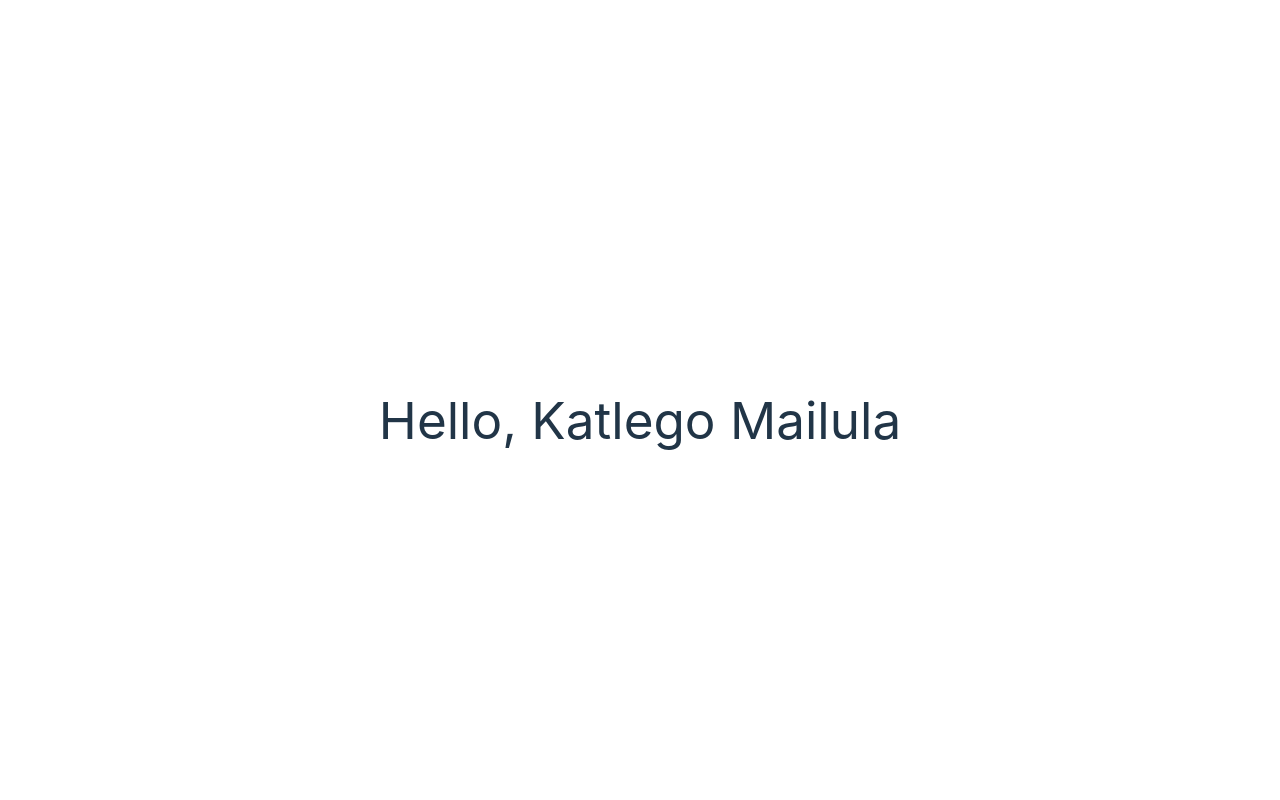
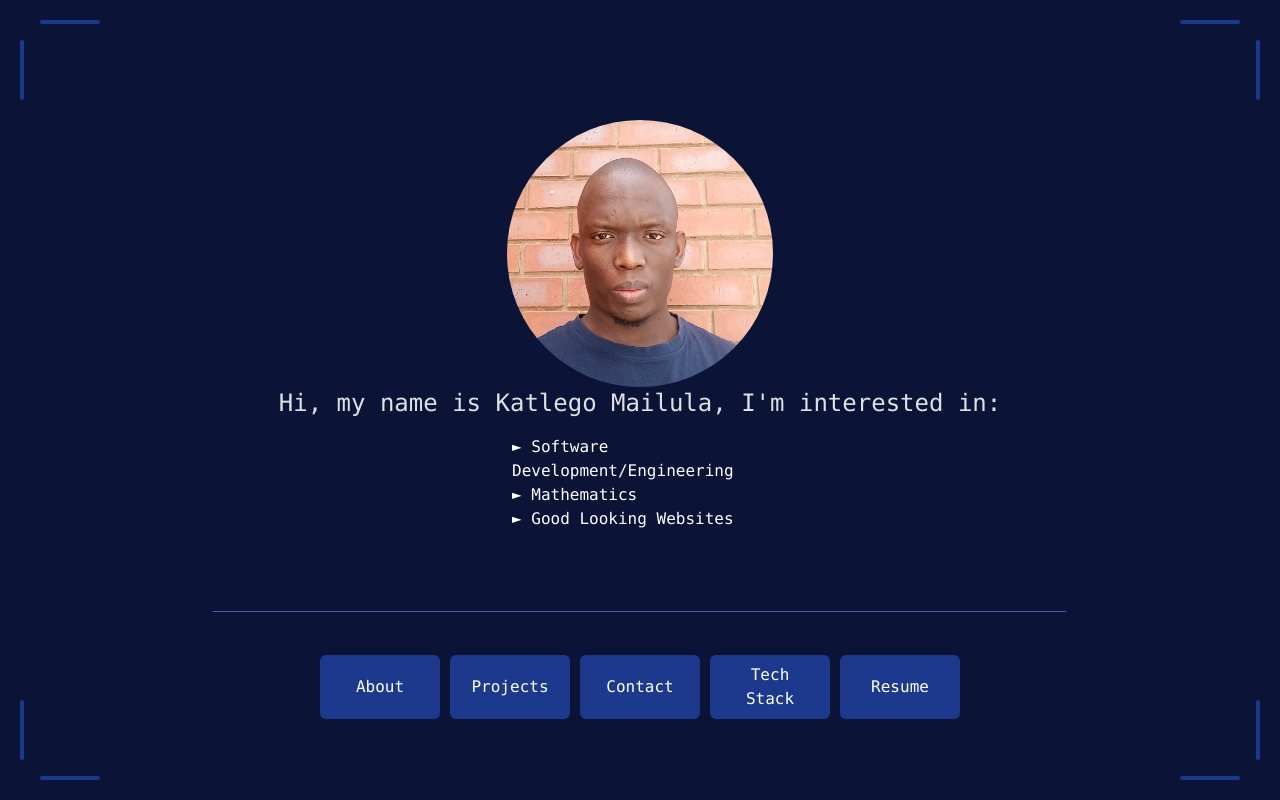
Before and after one commit to Katlego-ki/my-portfolio, a React (Vite) app: page / in a window 1280 px wide. Built offline with nearby package versions, Linux system fonts and the light colour scheme.

Commit message:
nav buttons

```diff
--- a/src/App.css
+++ b/src/App.css
@@ -1,44 +1 @@
 @import "tailwindcss";
-
-#root {
-  max-width: 1280px;
-  margin: 0 auto;
-  padding: 2rem;
-  text-align: center;
-}
-
-.logo {
-  height: 6em;
-  padding: 1.5em;
-  will-change: filter;
-  transition: filter 300ms;
-}
-.logo:hover {
-  filter: drop-shadow(0 0 2em #646cffaa);
-}
-.logo.react:hover {
-  filter: drop-shadow(0 0 2em #61dafbaa);
-}
-
-@keyframes logo-spin {
-  from {
-    transform: rotate(0deg);
-  }
-  to {
-    transform: rotate(360deg);
-  }
-}
-
-@media (prefers-reduced-motion: no-preference) {
-  a:nth-of-type(2) .logo {
-    animation: logo-spin infinite 20s linear;
-  }
-}
-
-.card {
-  padding: 2em;
-}
-
-.read-the-docs {
-  color: #888;
-}
--- a/src/Pages/Layout.tsx
+++ b/src/Pages/Layout.tsx
@@ -1,9 +1,51 @@
+import mypic from '../assets/images/mypicture.jpg';
 
 const Layout = () => {
+
+  //you'll play with decos at the end
   return (
-    <div className="container mx-auto">
-      <h1 className="text-4xl text-center mt-10">Hello, Katlego Mailula</h1>
+    <>
+    <div className="h-screen w-screen flex">
+      <div className="w-1 h-15 bg-blue-900 absolute top-10 left-5 rounded-md"></div>
+      <div className="w-15 h-1 bg-blue-900 absolute top-5 left-10 rounded-md"></div>
+
+      <div className="w-1 h-15 bg-blue-900 absolute top-10 right-5 rounded-md"></div>
+      <div className="w-15 h-1 bg-blue-900 absolute top-5 right-10 rounded-md"></div>
+
+      <div className="w-1 h-15 bg-blue-900 absolute bottom-10 left-5 rounded-md"></div>
+      <div className="w-15 h-1 bg-blue-900 absolute bottom-5 left-10 rounded-md"></div>
+
+      <div className="w-1 h-15 bg-blue-900 absolute bottom-10 right-5 rounded-md"></div>
+      <div className="w-15 h-1 bg-blue-900 absolute bottom-5 right-10 rounded-md "></div>
+
+      <div className="h-full w-full mx-auto">
+        <div className="overflow-hidden h-1/3 aspect-square mx-auto mt-30 rounded-full">
+          <img src={mypic} alt="my-picture" className="w-auto h-full object-cover" />
+        </div>
+        <h1 className="font-mono text-2xl text-center">Hi, my name is Katlego Mailula, I'm interested in:</h1>
+        <ul className="mt-4 w-1/5 mx-auto font-mono text-white">
+          <li>&#9658; Software Development/Engineering</li>
+          <li>&#9658; Mathematics</li>
+          <li>&#9658; Good Looking Websites</li>
+        </ul>
+
+        <svg className="w-2/3 h-1 mx-auto mt-20" viewBox="0 100 1">
+          <line x1="0" x2="100%" stroke="#55B" strokeWidth="2" />
+        </svg>
+
+        <div className="w-1/2 mx-auto mt-10 flex justify-between">
+          <button className="w-30 bg-blue-900 text-white font-mono px-3 py-2 rounded-md">About</button>
+          <button className="w-30 bg-blue-900 text-white font-mono px-3 py-2 rounded-md">Projects</button>
+          <button className="w-30 bg-blue-900 text-white font-mono px-3 py-2 rounded-md">Contact</button>
+          <button className="w-30 bg-blue-900 text-white font-mono px-3 py-2 rounded-md">Tech Stack</button>
+          <button className="w-30 bg-blue-900 text-white font-mono px-3 py-2 rounded-md">Resume</button>
+        </div>
+
+      </div>
+
+
     </div>
+    </>
   );
 };
 
--- a/src/index.css
+++ b/src/index.css
@@ -2,26 +2,10 @@
 
 :root {
   font-family: Inter, system-ui, Avenir, Helvetica, Arial, sans-serif;
-  line-height: 1.5;
-  font-weight: 400;
 
-  color-scheme: light dark;
   color: rgba(255, 255, 255, 0.87);
-  background-color: #242424;
+  background-color: #0b1337;
 
-  font-synthesis: none;
-  text-rendering: optimizeLegibility;
-  -webkit-font-smoothing: antialiased;
-  -moz-osx-font-smoothing: grayscale;
-}
-
-a {
-  font-weight: 500;
-  color: #646cff;
-  text-decoration: inherit;
-}
-a:hover {
-  color: #535bf2;
 }
 
 body {
@@ -31,40 +15,3 @@ body {
   min-width: 320px;
   min-height: 100vh;
 }
-
-h1 {
-  font-size: 3.2em;
-  line-height: 1.1;
-}
-
-button {
-  border-radius: 8px;
-  border: 1px solid transparent;
-  padding: 0.6em 1.2em;
-  font-size: 1em;
-  font-weight: 500;
-  font-family: inherit;
-  background-color: #1a1a1a;
-  cursor: pointer;
-  transition: border-color 0.25s;
-}
-button:hover {
-  border-color: #646cff;
-}
-button:focus,
-button:focus-visible {
-  outline: 4px auto -webkit-focus-ring-color;
-}
-
-@media (prefers-color-scheme: light) {
-  :root {
-    color: #213547;
-    background-color: #ffffff;
-  }
-  a:hover {
-    color: #747bff;
-  }
-  button {
-    background-color: #f9f9f9;
-  }
-}
```
Also changed, not shown: src/assets/images/mypicture.jpg (added), 1 other file (tests, documents, lock files or other folders).
